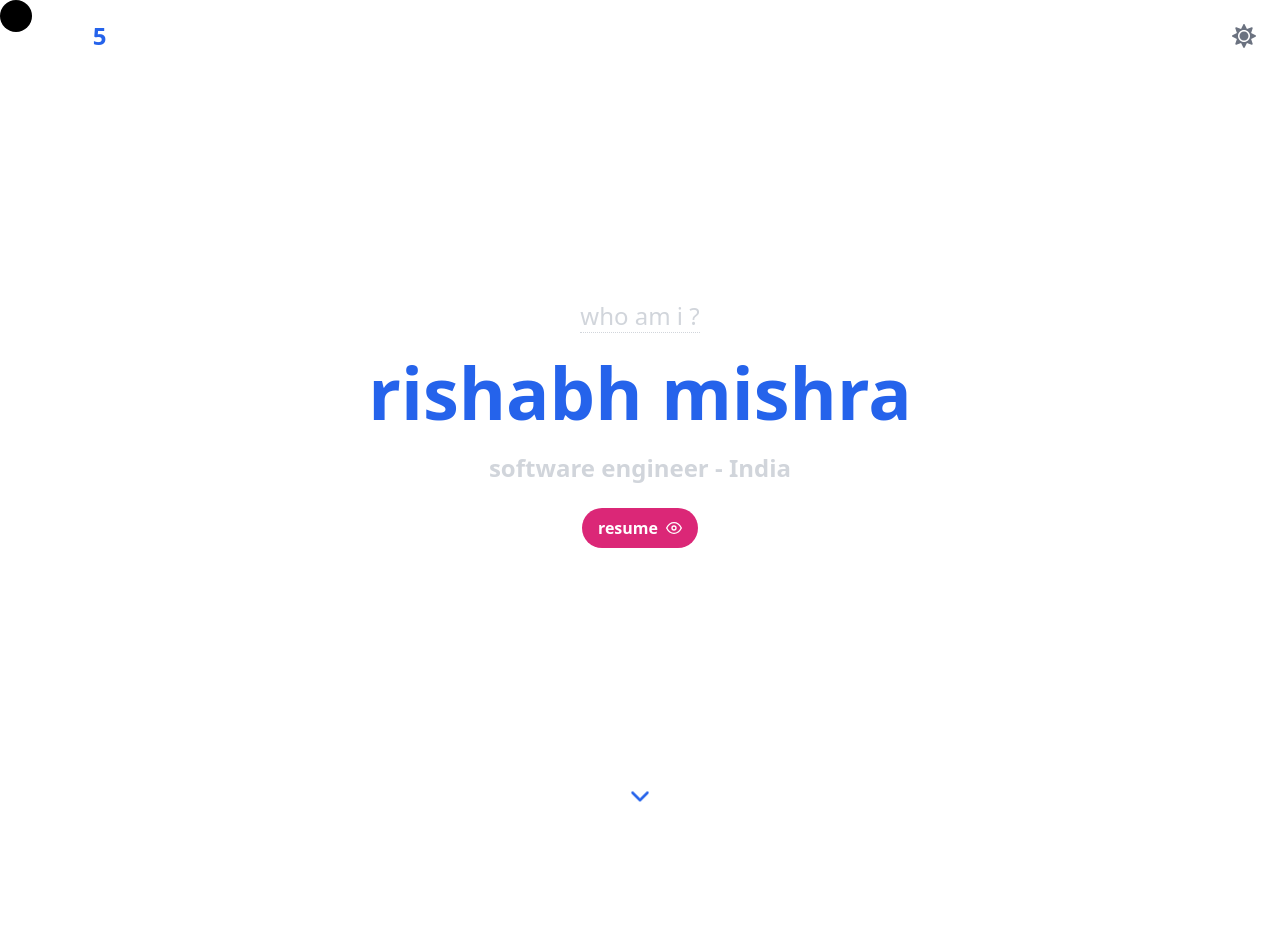
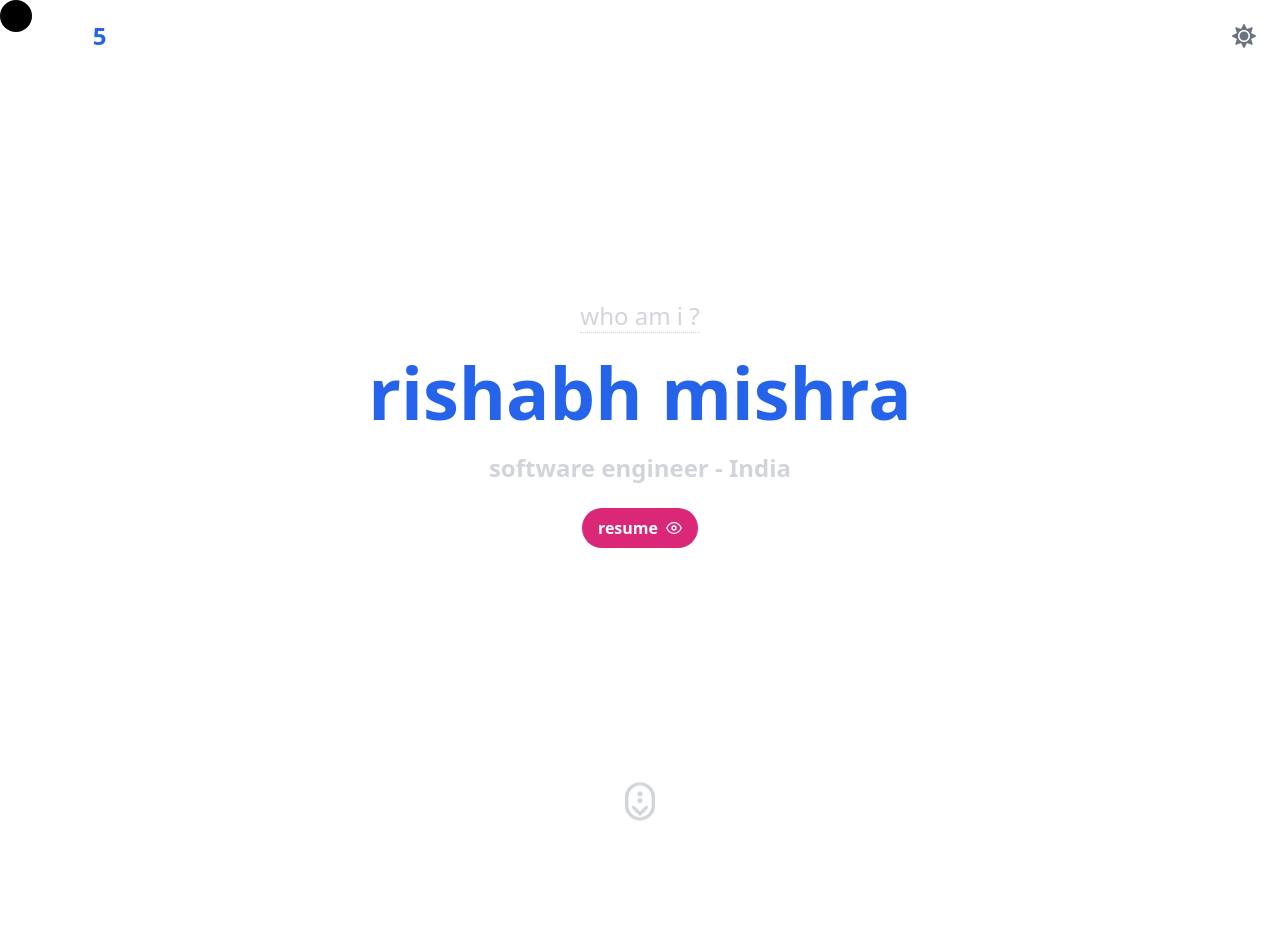
Before and after one commit to rishmi5h/portfolio, a React (Vite) app: page / in a window 1280 px wide. Shown: the top 952 px of the page. Built offline with nearby package versions, Linux system fonts and the light colour scheme.

Commit message:
Update Home.tsx

```diff
--- a/src/pages/Home.tsx
+++ b/src/pages/Home.tsx
@@ -1,5 +1,5 @@
 import React, { useState } from 'react';
-import { FiChevronDown, FiEye } from 'react-icons/fi';
+import { FiEye } from 'react-icons/fi';
 import { HashLink as Link } from 'react-router-hash-link';
 import { darkModeColor, lightModeColor } from '../constants/colors.tsx';
 import { useTheme } from '../contexts/ThemeContext.tsx';
@@ -54,7 +54,34 @@ const Home = () => {
         </div>
         <div className="mt-2 flex justify-center">
           <a className="animate-bounce" href="#about">
-            <FiChevronDown className="text-3xl text-blue-600" />
+            <svg
+              className={`h-10 w-10 text-blue-600 ${isDarkMode ? 'text-gray-300' : 'text-gray-700'}`}
+              fill="none"
+              stroke="currentColor"
+              viewBox="0 0 24 24"
+              xmlns="http://www.w3.org/2000/svg"
+            >
+              <rect
+                fill="none"
+                height="21"
+                rx="8"
+                ry="8"
+                stroke="currentColor"
+                strokeWidth="2"
+                width="16"
+                x="4"
+                y="2"
+              ></rect>
+              <circle cx="12" cy="8" fill="currentColor" r="1"></circle>
+              <circle cx="12" cy="12" fill="currentColor" r="1"></circle>
+              <path
+                d="M8 16l4 4 4-4"
+                fill="none"
+                strokeLinecap="round"
+                strokeLinejoin="round"
+                strokeWidth="2"
+              ></path>
+            </svg>
           </a>
         </div>
       </div>
```
